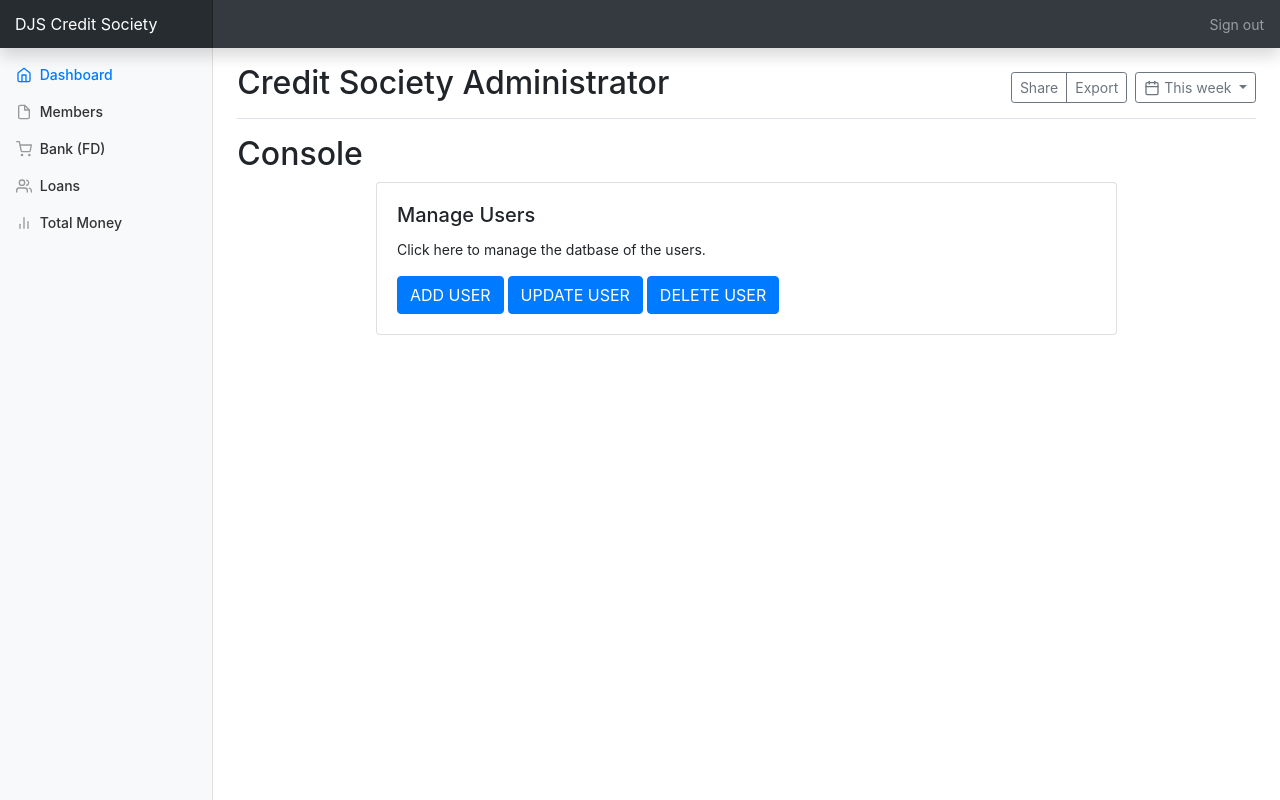
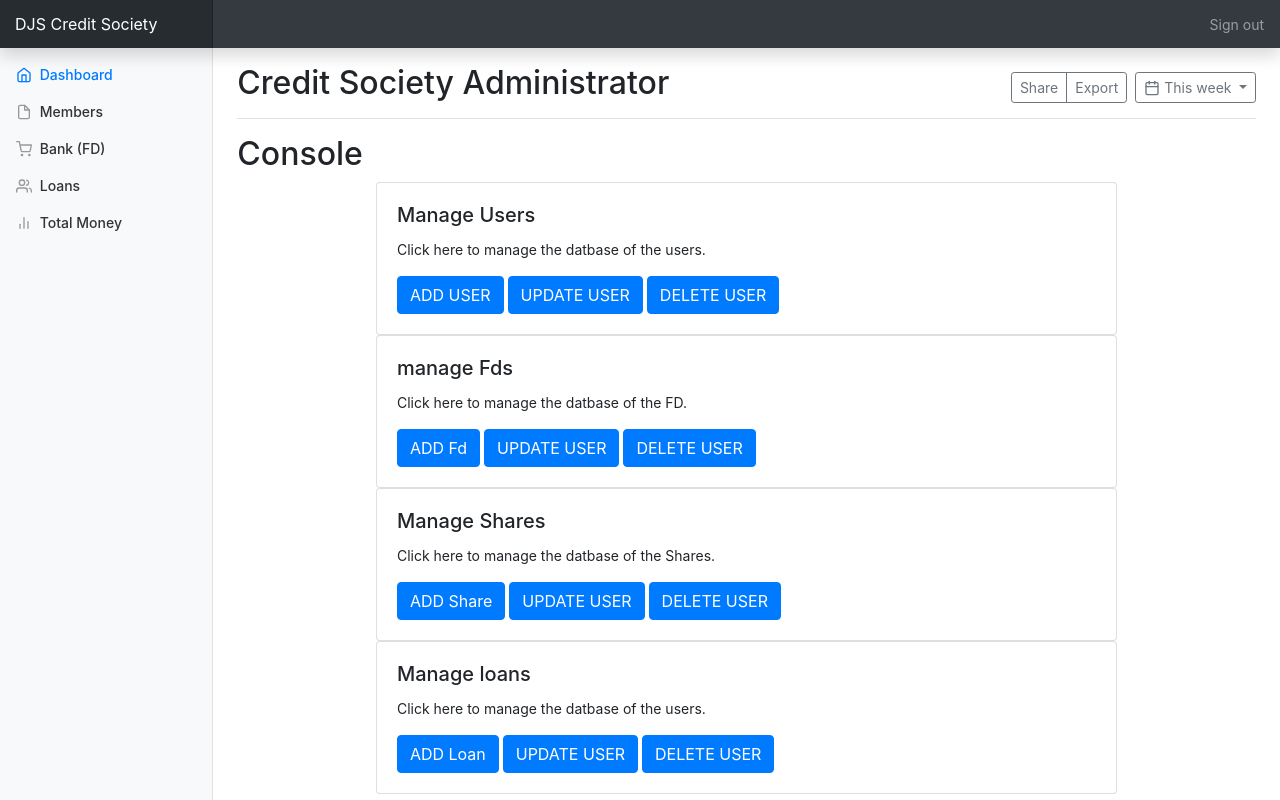
Before and after one commit to chiraggada2911/Credit-Society-Django, a Django app: page /csadmin/ in a window 1280 px wide. Run offline with Django 3.2, Linux system fonts and the light colour scheme; a user stored in the database is signed in; parts of the project's set-up code (start-up, migrations or seed data) failed here and were passed over; some libraries are stand-ins or nearby versions.

Commit message:
added csadmin details page

```diff
--- a/website/csadmin/templates/console.html
+++ b/website/csadmin/templates/console.html
@@ -18,6 +18,33 @@
             <a href="#" class="btn btn-primary">DELETE USER</a>
           </div>
         </div>
+        <div class="card w-75">
+            <div class="card-body">
+              <h5 class="card-title">manage Fds</h5>
+              <p class="card-text">Click here to manage the datbase of the FD.</p>
+              <a href="{%url 'csadmin:fd_add'%}" class="btn btn-primary">ADD Fd</a>
+              <a href="#" class="btn btn-primary">UPDATE USER</a>
+              <a href="#" class="btn btn-primary">DELETE USER</a>
+            </div>
+          </div>
+          <div class="card w-75">
+              <div class="card-body">
+                <h5 class="card-title">Manage Shares</h5>
+                <p class="card-text">Click here to manage the datbase of the Shares.</p>
+                <a href="{%url 'csadmin:user_create'%}" class="btn btn-primary">ADD Share</a>
+                <a href="#" class="btn btn-primary">UPDATE USER</a>
+                <a href="#" class="btn btn-primary">DELETE USER</a>
+              </div>
+            </div>
+            <div class="card w-75">
+                <div class="card-body">
+                  <h5 class="card-title">Manage loans</h5>
+                  <p class="card-text">Click here to manage the datbase of the users.</p>
+                  <a href="{%url 'csadmin:loan_add'%}" class="btn btn-primary">ADD Loan</a>
+                  <a href="#" class="btn btn-primary">UPDATE USER</a>
+                  <a href="#" class="btn btn-primary">DELETE USER</a>
+                </div>
+              </div>
       </div>
     </div>
 </div>
--- a/website/csadmin/urls.py
+++ b/website/csadmin/urls.py
@@ -10,6 +10,8 @@ urlpatterns = [
     path('loansadmin', views.loansadmin,name="loansadmin"),
     path('totalmoney', views.totalmoney,name="totalmoney"),
     path('user/create/', views.UserCreate.as_view(), name='user_create'),
-    path('account/create/', views.AccountCreate.as_view(), name='account_create')
+    path('account/create/', views.AccountCreate.as_view(), name='account_create'),
+    path('fd/add/', views.Fdadd.as_view(), name='fd_add'),
+    path('loan/add/', views.Loanadd.as_view(), name='loan_add')
 
 ]
--- a/website/csadmin/views.py
+++ b/website/csadmin/views.py
@@ -22,7 +22,7 @@ def members(request):
     accounts=Account.objects.all
     context={
         'users':users,
-        'accounts':accounts
+        'accounts':accounts,
     }
     return render (request,'members.html',context=context)
 
@@ -48,3 +48,13 @@ class AccountCreate(CreateView):
         model=Account
         fields='__all__'
         success_url=reverse_lazy('csadmin:members')
+
+class Fdadd(CreateView):
+        model=FixedDeposits
+        fields='__all__'
+        success_url=reverse_lazy('csadmin:members')
+
+class Loanadd(CreateView):
+        model=Loan
+        fields='__all__'
+        success_url=reverse_lazy('csadmin:members')
```
Also changed, not shown: website/csadmin/templates/status/fixeddeposits_form.html (added, +27 -0 lines), website/csadmin/templates/status/loan_form.html (added, +27 -0 lines), website/db.sqlite3.
